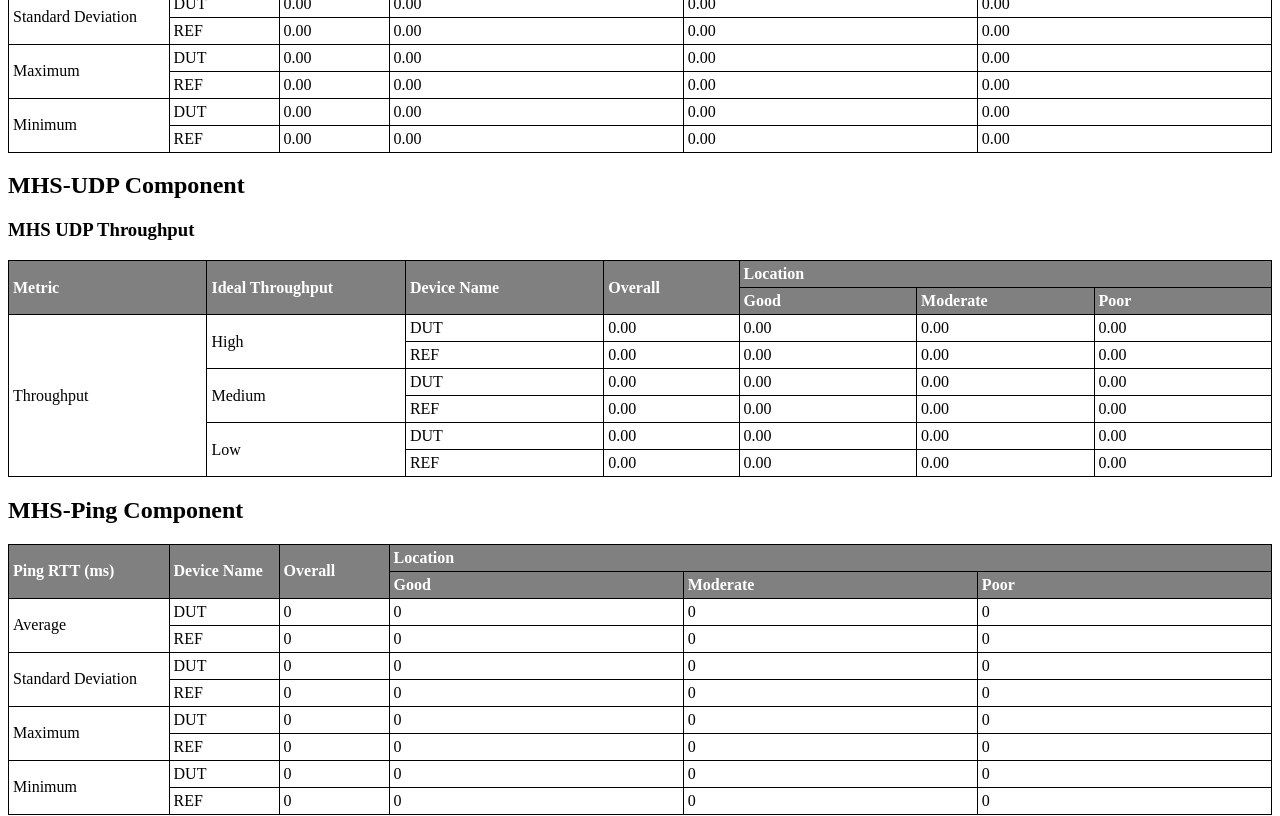
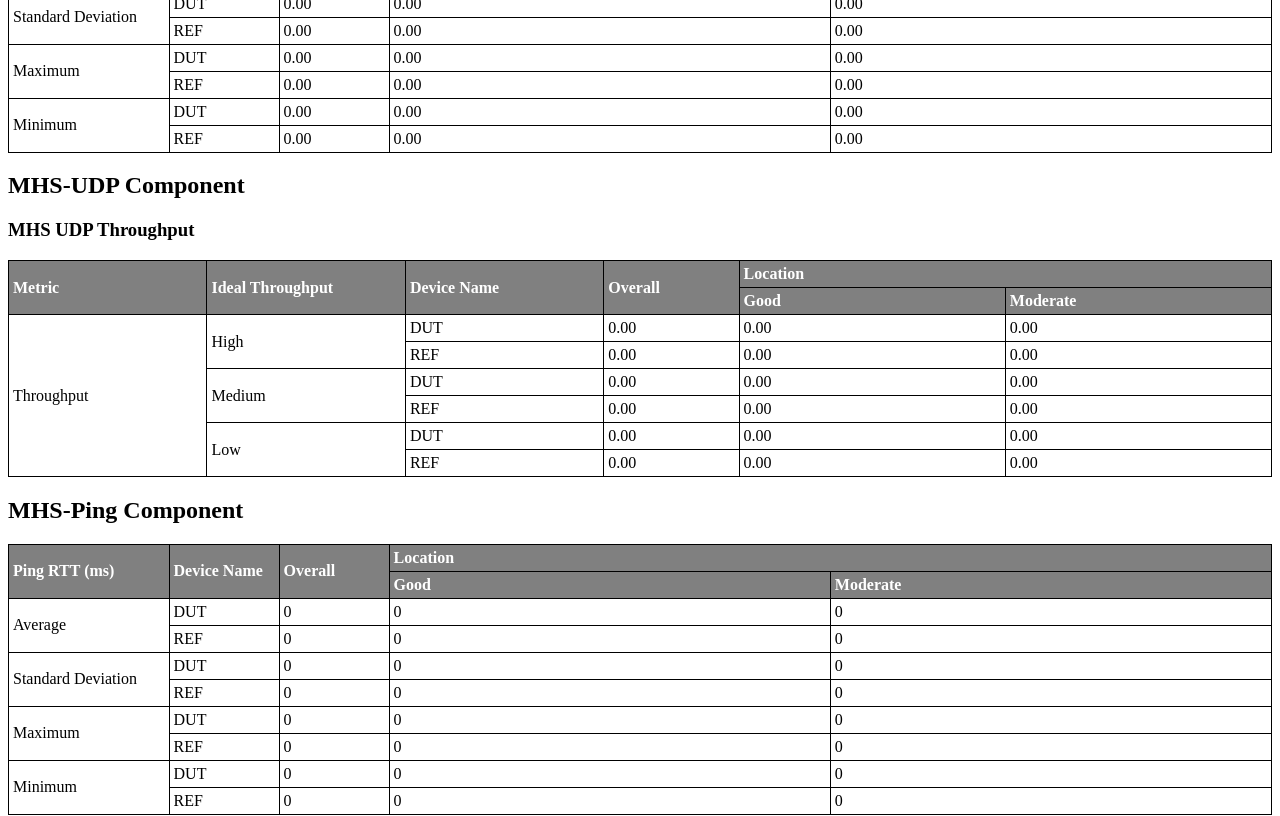
Before and after one commit to LiJieSu0/Fit4Launch_Report, a React (Create React App) app in the folder report-generator-app/: page / in a window 1280 px wide. Shown: the part 6700-7516 px from the top of the page. Built offline with nearby package versions, Linux system fonts and the light colour scheme; what chartjs-plugin-datalabels would draw is missing.

Commit message:
modify locatoins in mhs page

```diff
--- a/report-generator-app/src/ReportDetails/DataPerformance/MHS/Dp_MHS_Ping_Component.js
+++ b/report-generator-app/src/ReportDetails/DataPerformance/MHS/Dp_MHS_Ping_Component.js
@@ -4,10 +4,10 @@ import DpMHSPingTable from "./Table/DpMHSPingTable";
 function Dp_MHS_Ping_Component() {
   // Placeholder for data fetching or state management
   const data = {
-    average: { DUT: { Overall: 0, Good: 0, Moderate: 0, Poor: 0 }, REF: { Overall: 0, Good: 0, Moderate: 0, Poor: 0 } },
-    std_dev: { DUT: { Overall: 0, Good: 0, Moderate: 0, Poor: 0 }, REF: { Overall: 0, Good: 0, Moderate: 0, Poor: 0 } },
-    max: { DUT: { Overall: 0, Good: 0, Moderate: 0, Poor: 0 }, REF: { Overall: 0, Good: 0, Moderate: 0, Poor: 0 } },
-    min: { DUT: { Overall: 0, Good: 0, Moderate: 0, Poor: 0 }, REF: { Overall: 0, Good: 0, Moderate: 0, Poor: 0 } },
+    average: { DUT: { Overall: 0, Good: 0, Moderate: 0 }, REF: { Overall: 0, Good: 0, Moderate: 0 } },
+    std_dev: { DUT: { Overall: 0, Good: 0, Moderate: 0 }, REF: { Overall: 0, Good: 0, Moderate: 0 } },
+    max: { DUT: { Overall: 0, Good: 0, Moderate: 0 }, REF: { Overall: 0, Good: 0, Moderate: 0 } },
+    min: { DUT: { Overall: 0, Good: 0, Moderate: 0 }, REF: { Overall: 0, Good: 0, Moderate: 0 } },
   };
 
   return (
--- a/report-generator-app/src/ReportDetails/DataPerformance/MHS/Dp_MHS_Udp_Component.js
+++ b/report-generator-app/src/ReportDetails/DataPerformance/MHS/Dp_MHS_Udp_Component.js
@@ -4,12 +4,12 @@ import DpMHSUdpTable from "./Table/DpMHSUdpTable";
 function Dp_MHS_Udp_Component() {
   // Placeholder for data fetching or state management
   const data = [
-    { metric: "Throughput", idealThroughput: "High", deviceName: "DUT", location: { good: 0, moderate: 0, poor: 0 } },
-    { metric: "Throughput", idealThroughput: "High", deviceName: "REF", location: { good: 0, moderate: 0, poor: 0 } },
-    { metric: "Throughput", idealThroughput: "Medium", deviceName: "DUT", location: { good: 0, moderate: 0, poor: 0 } },
-    { metric: "Throughput", idealThroughput: "Medium", deviceName: "REF", location: { good: 0, moderate: 0, poor: 0 } },
-    { metric: "Throughput", idealThroughput: "Low", deviceName: "DUT", location: { good: 0, moderate: 0, poor: 0 } },
-    { metric: "Throughput", idealThroughput: "Low", deviceName: "REF", location: { good: 0, moderate: 0, poor: 0 } },
+    { metric: "Throughput", idealThroughput: "High", deviceName: "DUT", location: { good: 0, moderate: 0 } },
+    { metric: "Throughput", idealThroughput: "High", deviceName: "REF", location: { good: 0, moderate: 0 } },
+    { metric: "Throughput", idealThroughput: "Medium", deviceName: "DUT", location: { good: 0, moderate: 0 } },
+    { metric: "Throughput", idealThroughput: "Medium", deviceName: "REF", location: { good: 0, moderate: 0 } },
+    { metric: "Throughput", idealThroughput: "Low", deviceName: "DUT", location: { good: 0, moderate: 0 } },
+    { metric: "Throughput", idealThroughput: "Low", deviceName: "REF", location: { good: 0, moderate: 0 } },
   ];
 
   return (
--- a/report-generator-app/src/ReportDetails/DataPerformance/MHS/Dp_MHS_httpMS_Component.js
+++ b/report-generator-app/src/ReportDetails/DataPerformance/MHS/Dp_MHS_httpMS_Component.js
@@ -6,7 +6,6 @@ function Dp_MHS_httpMS_Component() {
   const data = {
     Good: { DUT: { Mean: 0, "Standard Deviation": 0, Maximum: 0, Minimum: 0 }, REF: { Mean: 0, "Standard Deviation": 0, Maximum: 0, Minimum: 0 } },
     Moderate: { DUT: { Mean: 0, "Standard Deviation": 0, Maximum: 0, Minimum: 0 }, REF: { Mean: 0, "Standard Deviation": 0, Maximum: 0, Minimum: 0 } },
-    Poor: { DUT: { Mean: 0, "Standard Deviation": 0, Maximum: 0, Minimum: 0 }, REF: { Mean: 0, "Standard Deviation": 0, Maximum: 0, Minimum: 0 } },
   };
 
   return (
--- a/report-generator-app/src/ReportDetails/DataPerformance/MHS/Dp_MHS_httpSS_Component.js
+++ b/report-generator-app/src/ReportDetails/DataPerformance/MHS/Dp_MHS_httpSS_Component.js
@@ -6,7 +6,6 @@ function Dp_MHS_httpSS_Component() {
   const data = {
     Good: { DUT: { Mean: 0, "Standard Deviation": 0, Maximum: 0, Minimum: 0 }, REF: { Mean: 0, "Standard Deviation": 0, Maximum: 0, Minimum: 0 } },
     Moderate: { DUT: { Mean: 0, "Standard Deviation": 0, Maximum: 0, Minimum: 0 }, REF: { Mean: 0, "Standard Deviation": 0, Maximum: 0, Minimum: 0 } },
-    Poor: { DUT: { Mean: 0, "Standard Deviation": 0, Maximum: 0, Minimum: 0 }, REF: { Mean: 0, "Standard Deviation": 0, Maximum: 0, Minimum: 0 } },
   };
 
   return (
--- a/report-generator-app/src/ReportDetails/DataPerformance/MHS/Table/DpMHSHttpMSTable.js
+++ b/report-generator-app/src/ReportDetails/DataPerformance/MHS/Table/DpMHSHttpMSTable.js
@@ -5,66 +5,58 @@ function DpMHSHttpMSTable({ data, tableName }) {
     {
       category: "Average",
       deviceName: "DUT",
-      overall: ((data.Good.DUT.Mean + data.Moderate.DUT.Mean + data.Poor.DUT.Mean) / 3).toFixed(2),
+      overall: ((data.Good.DUT.Mean + data.Moderate.DUT.Mean) / 2).toFixed(2),
       site1: data.Good.DUT.Mean.toFixed(2),
       site2: data.Moderate.DUT.Mean.toFixed(2),
-      site3: data.Poor.DUT.Mean.toFixed(2)
     },
     {
       category: "Average",
       deviceName: "REF",
-      overall: ((data.Good.REF.Mean + data.Moderate.REF.Mean + data.Poor.REF.Mean) / 3).toFixed(2),
+      overall: ((data.Good.REF.Mean + data.Moderate.REF.Mean) / 2).toFixed(2),
       site1: data.Good.REF.Mean.toFixed(2),
       site2: data.Moderate.REF.Mean.toFixed(2),
-      site3: data.Poor.REF.Mean.toFixed(2)
     },
     {
       category: "Standard Deviation",
       deviceName: "DUT",
-      overall: ((data.Good.DUT["Standard Deviation"] + data.Moderate.DUT["Standard Deviation"] + data.Poor.DUT["Standard Deviation"]) / 3).toFixed(2),
+      overall: ((data.Good.DUT["Standard Deviation"] + data.Moderate.DUT["Standard Deviation"]) / 2).toFixed(2),
       site1: data.Good.DUT["Standard Deviation"].toFixed(2),
       site2: data.Moderate.DUT["Standard Deviation"].toFixed(2),
-      site3: data.Poor.DUT["Standard Deviation"].toFixed(2)
     },
     {
       category: "Standard Deviation",
       deviceName: "REF",
-      overall: ((data.Good.REF["Standard Deviation"] + data.Moderate.REF["Standard Deviation"] + data.Poor.REF["Standard Deviation"]) / 3).toFixed(2),
+      overall: ((data.Good.REF["Standard Deviation"] + data.Moderate.REF["Standard Deviation"]) / 2).toFixed(2),
       site1: data.Good.REF["Standard Deviation"].toFixed(2),
       site2: data.Moderate.REF["Standard Deviation"].toFixed(2),
-      site3: data.Poor.REF["Standard Deviation"].toFixed(2)
     },
     {
       category: "Maximum",
       deviceName: "DUT",
-      overall: ((data.Good.DUT.Maximum + data.Moderate.DUT.Maximum + data.Poor.DUT.Maximum) / 3).toFixed(2),
+      overall: ((data.Good.DUT.Maximum + data.Moderate.DUT.Maximum) / 2).toFixed(2),
       site1: data.Good.DUT.Maximum.toFixed(2),
       site2: data.Moderate.DUT.Maximum.toFixed(2),
-      site3: data.Poor.DUT.Maximum.toFixed(2)
     },
     {
       category: "Maximum",
       deviceName: "REF",
-      overall: ((data.Good.REF.Maximum + data.Moderate.REF.Maximum + data.Poor.REF.Maximum) / 3).toFixed(2),
+      overall: ((data.Good.REF.Maximum + data.Moderate.REF.Maximum) / 2).toFixed(2),
       site1: data.Good.REF.Maximum.toFixed(2),
       site2: data.Moderate.REF.Maximum.toFixed(2),
-      site3: data.Poor.REF.Maximum.toFixed(2)
     },
     {
       category: "Minimum",
       deviceName: "DUT",
-      overall: ((data.Good.DUT.Minimum + data.Moderate.DUT.Minimum + data.Poor.DUT.Minimum) / 3).toFixed(2),
+      overall: ((data.Good.DUT.Minimum + data.Moderate.DUT.Minimum) / 2).toFixed(2),
       site1: data.Good.DUT.Minimum.toFixed(2),
       site2: data.Moderate.DUT.Minimum.toFixed(2),
-      site3: data.Poor.DUT.Minimum.toFixed(2)
     },
     {
       category: "Minimum",
       deviceName: "REF",
-      overall: ((data.Good.REF.Minimum + data.Moderate.REF.Minimum + data.Poor.REF.Minimum) / 3).toFixed(2),
+      overall: ((data.Good.REF.Minimum + data.Moderate.REF.Minimum) / 2).toFixed(2),
       site1: data.Good.REF.Minimum.toFixed(2),
       site2: data.Moderate.REF.Minimum.toFixed(2),
-      site3: data.Poor.REF.Minimum.toFixed(2)
     },
   ];
 
@@ -77,12 +69,11 @@ function DpMHSHttpMSTable({ data, tableName }) {
             <th rowSpan="2">Throughput</th>
             <th rowSpan="2">Device Name</th>
             <th rowSpan="2">Overall</th>
-            <th colSpan="3">Location</th>
+            <th colSpan="2">Location</th>
           </tr>
           <tr>
             <th>Good</th>
             <th>Moderate</th>
-            <th>Poor</th>
           </tr>
         </thead>
         <tbody>
@@ -95,7 +86,6 @@ function DpMHSHttpMSTable({ data, tableName }) {
               <td>{row.overall}</td>
               <td>{row.site1}</td>
               <td>{row.site2}</td>
-              <td>{row.site3}</td>
             </tr>
           ))}
         </tbody>
--- a/report-generator-app/src/ReportDetails/DataPerformance/MHS/Table/DpMHSHttpSSTable.js
+++ b/report-generator-app/src/ReportDetails/DataPerformance/MHS/Table/DpMHSHttpSSTable.js
@@ -5,66 +5,58 @@ function DpMHSHttpSSTable({ data, tableName }) {
     {
       category: "Average",
       deviceName: "DUT",
-      overall: ((data.Good.DUT.Mean + data.Moderate.DUT.Mean + data.Poor.DUT.Mean) / 3).toFixed(2),
+      overall: ((data.Good.DUT.Mean + data.Moderate.DUT.Mean) / 2).toFixed(2),
       site1: data.Good.DUT.Mean.toFixed(2),
       site2: data.Moderate.DUT.Mean.toFixed(2),
-      site3: data.Poor.DUT.Mean.toFixed(2)
     },
     {
       category: "Average",
       deviceName: "REF",
-      overall: ((data.Good.REF.Mean + data.Moderate.REF.Mean + data.Poor.REF.Mean) / 3).toFixed(2),
+      overall: ((data.Good.REF.Mean + data.Moderate.REF.Mean) / 2).toFixed(2),
       site1: data.Good.REF.Mean.toFixed(2),
       site2: data.Moderate.REF.Mean.toFixed(2),
-      site3: data.Poor.REF.Mean.toFixed(2)
     },
     {
       category: "Standard Deviation",
       deviceName: "DUT",
-      overall: ((data.Good.DUT["Standard Deviation"] + data.Moderate.DUT["Standard Deviation"] + data.Poor.DUT["Standard Deviation"]) / 3).toFixed(2),
+      overall: ((data.Good.DUT["Standard Deviation"] + data.Moderate.DUT["Standard Deviation"]) / 2).toFixed(2),
       site1: data.Good.DUT["Standard Deviation"].toFixed(2),
       site2: data.Moderate.DUT["Standard Deviation"].toFixed(2),
-      site3: data.Poor.DUT["Standard Deviation"].toFixed(2)
     },
     {
       category: "Standard Deviation",
       deviceName: "REF",
-      overall: ((data.Good.REF["Standard Deviation"] + data.Moderate.REF["Standard Deviation"] + data.Poor.REF["Standard Deviation"]) / 3).toFixed(2),
+      overall: ((data.Good.REF["Standard Deviation"] + data.Moderate.REF["Standard Deviation"]) / 2).toFixed(2),
       site1: data.Good.REF["Standard Deviation"].toFixed(2),
       site2: data.Moderate.REF["Standard Deviation"].toFixed(2),
-      site3: data.Poor.REF["Standard Deviation"].toFixed(2)
     },
     {
       category: "Maximum",
       deviceName: "DUT",
-      overall: ((data.Good.DUT.Maximum + data.Moderate.DUT.Maximum + data.Poor.DUT.Maximum) / 3).toFixed(2),
+      overall: ((data.Good.DUT.Maximum + data.Moderate.DUT.Maximum) / 2).toFixed(2),
       site1: data.Good.DUT.Maximum.toFixed(2),
       site2: data.Moderate.DUT.Maximum.toFixed(2),
-      site3: data.Poor.DUT.Maximum.toFixed(2)
     },
     {
       category: "Maximum",
       deviceName: "REF",
-      overall: ((data.Good.REF.Maximum + data.Moderate.REF.Maximum + data.Poor.REF.Maximum) / 3).toFixed(2),
+      overall: ((data.Good.REF.Maximum + data.Moderate.REF.Maximum) / 2).toFixed(2),
       site1: data.Good.REF.Maximum.toFixed(2),
       site2: data.Moderate.REF.Maximum.toFixed(2),
-      site3: data.Poor.REF.Maximum.toFixed(2)
     },
     {
       category: "Minimum",
       deviceName: "DUT",
-      overall: ((data.Good.DUT.Minimum + data.Moderate.DUT.Minimum + data.Poor.DUT.Minimum) / 3).toFixed(2),
+      overall: ((data.Good.DUT.Minimum + data.Moderate.DUT.Minimum) / 2).toFixed(2),
       site1: data.Good.DUT.Minimum.toFixed(2),
       site2: data.Moderate.DUT.Minimum.toFixed(2),
-      site3: data.Poor.DUT.Minimum.toFixed(2)
     },
     {
       category: "Minimum",
       deviceName: "REF",
-      overall: ((data.Good.REF.Minimum + data.Moderate.REF.Minimum + data.Poor.REF.Minimum) / 3).toFixed(2),
+      overall: ((data.Good.REF.Minimum + data.Moderate.REF.Minimum) / 2).toFixed(2),
       site1: data.Good.REF.Minimum.toFixed(2),
       site2: data.Moderate.REF.Minimum.toFixed(2),
-      site3: data.Poor.REF.Minimum.toFixed(2)
     },
   ];
 
@@ -77,12 +69,11 @@ function DpMHSHttpSSTable({ data, tableName }) {
             <th rowSpan="2">Throughput</th>
             <th rowSpan="2">Device Name</th>
             <th rowSpan="2">Overall</th>
-            <th colSpan="3">Location</th>
+            <th colSpan="2">Location</th>
           </tr>
           <tr>
             <th>Good</th>
             <th>Moderate</th>
-            <th>Poor</th>
           </tr>
         </thead>
         <tbody>
@@ -95,7 +86,6 @@ function DpMHSHttpSSTable({ data, tableName }) {
               <td>{row.overall}</td>
               <td>{row.site1}</td>
               <td>{row.site2}</td>
-              <td>{row.site3}</td>
             </tr>
           ))}
         </tbody>
--- a/report-generator-app/src/ReportDetails/DataPerformance/MHS/Table/DpMHSPingTable.js
+++ b/report-generator-app/src/ReportDetails/DataPerformance/MHS/Table/DpMHSPingTable.js
@@ -11,16 +11,15 @@ const DpMHSPingTable = ({ data }) => {
                             <th rowSpan="2">Ping RTT (ms)</th>
                             <th rowSpan="2">Device Name</th>
                             <th rowSpan="2">Overall</th>
-                            <th colSpan="3">Location</th>
+                            <th colSpan="2">Location</th>
                         </tr>
                         <tr>
                             <th>Good</th>
                             <th>Moderate</th>
-                            <th>Poor</th>
                         </tr>
                     </thead>
                     <tbody>
-                        <tr><td colSpan="6">No data available</td></tr>
+                        <tr><td colSpan="5">No data available</td></tr>
                     </tbody>
                 </table>
             </div>
@@ -35,12 +34,11 @@ const DpMHSPingTable = ({ data }) => {
                         <th rowSpan="2">Ping RTT (ms)</th>
                         <th rowSpan="2">Device Name</th>
                         <th rowSpan="2">Overall</th>
-                        <th colSpan="3">Location</th>
+                        <th colSpan="2">Location</th>
                     </tr>
                     <tr>
                         <th>Good</th>
                         <th>Moderate</th>
-                        <th>Poor</th>
                     </tr>
                 </thead>
                 <tbody>
@@ -50,14 +48,12 @@ const DpMHSPingTable = ({ data }) => {
                         <td>{data.average.DUT.Overall}</td>
                         <td>{data.average.DUT.Good}</td>
                         <td>{data.average.DUT.Moderate}</td>
-                        <td>{data.average.DUT.Poor}</td>
                     </tr>
                     <tr>
                         <td>REF</td>
                         <td>{data.average.REF.Overall}</td>
                         <td>{data.average.REF.Good}</td>
                         <td>{data.average.REF.Moderate}</td>
-                        <td>{data.average.REF.Poor}</td>
                     </tr>
                     <tr>
                         <td rowSpan="2">Standard Deviation</td>
@@ -65,14 +61,12 @@ const DpMHSPingTable = ({ data }) => {
                         <td>{data.std_dev.DUT.Overall}</td>
                         <td>{data.std_dev.DUT.Good}</td>
                         <td>{data.std_dev.DUT.Moderate}</td>
-                        <td>{data.std_dev.DUT.Poor}</td>
                     </tr>
                     <tr>
                         <td>REF</td>
                         <td>{data.std_dev.REF.Overall}</td>
                         <td>{data.std_dev.REF.Good}</td>
                         <td>{data.std_dev.REF.Moderate}</td>
-                        <td>{data.std_dev.REF.Poor}</td>
                     </tr>
                     <tr>
                         <td rowSpan="2">Maximum</td>
@@ -80,14 +74,12 @@ const DpMHSPingTable = ({ data }) => {
                         <td>{data.max.DUT.Overall}</td>
                         <td>{data.max.DUT.Good}</td>
                         <td>{data.max.DUT.Moderate}</td>
-                        <td>{data.max.DUT.Poor}</td>
                     </tr>
                     <tr>
                         <td>REF</td>
                         <td>{data.max.REF.Overall}</td>
                         <td>{data.max.REF.Good}</td>
                         <td>{data.max.REF.Moderate}</td>
-                        <td>{data.max.REF.Poor}</td>
                     </tr>
                     <tr>
                         <td rowSpan="2">Minimum</td>
@@ -95,14 +87,12 @@ const DpMHSPingTable = ({ data }) => {
                         <td>{data.min.DUT.Overall}</td>
                         <td>{data.min.DUT.Good}</td>
                         <td>{data.min.DUT.Moderate}</td>
-                        <td>{data.min.DUT.Poor}</td>
                     </tr>
                     <tr>
                         <td>REF</td>
                         <td>{data.min.REF.Overall}</td>
                         <td>{data.min.REF.Good}</td>
                         <td>{data.min.REF.Moderate}</td>
-                        <td>{data.min.REF.Poor}</td>
                     </tr>
                 </tbody>
             </table>
--- a/report-generator-app/src/ReportDetails/DataPerformance/MHS/Table/DpMHSUdpTable.js
+++ b/report-generator-app/src/ReportDetails/DataPerformance/MHS/Table/DpMHSUdpTable.js
@@ -1,9 +1,9 @@
 import React from 'react';
 
 function DpMHSUdpTable({ data, tableName }) {
-  const calculateOverallAverage = (good, moderate, poor) => {
-    const sum = parseFloat(good) + parseFloat(moderate) + parseFloat(poor);
-    return (sum / 3).toFixed(2); // Calculate average and format to 2 decimal places
+  const calculateOverallAverage = (good, moderate) => {
+    const sum = parseFloat(good) + parseFloat(moderate);
+    return (sum / 2).toFixed(2); // Calculate average and format to 2 decimal places
   };
 
   const getRowSpan = (currentMetric, currentIdealThroughput) => {
@@ -39,12 +39,11 @@ function DpMHSUdpTable({ data, tableName }) {
             <th rowSpan="2">Ideal Throughput</th>
             <th rowSpan="2">Device Name</th>
             <th rowSpan="2">Overall</th>
-            <th colSpan="3">Location</th>
+            <th colSpan="2">Location</th>
           </tr>
           <tr>
             <th>Good</th>
             <th>Moderate</th>
-            <th>Poor</th>
           </tr>
         </thead>
         <tbody>
@@ -68,10 +67,9 @@ function DpMHSUdpTable({ data, tableName }) {
                   <td rowSpan={getRowSpan(row.metric, row.idealThroughput)}>{row.idealThroughput}</td>
                 )}
                 <td>{row.deviceName}</td>
-                <td>{calculateOverallAverage(row.location.good, row.location.moderate, row.location.poor)}</td>
+                <td>{calculateOverallAverage(row.location.good, row.location.moderate)}</td>
                 <td>{row.location.good.toFixed(2)}</td>
                 <td>{row.location.moderate.toFixed(2)}</td>
-                <td>{row.location.poor.toFixed(2)}</td>
               </tr>
             );
           })}
```
